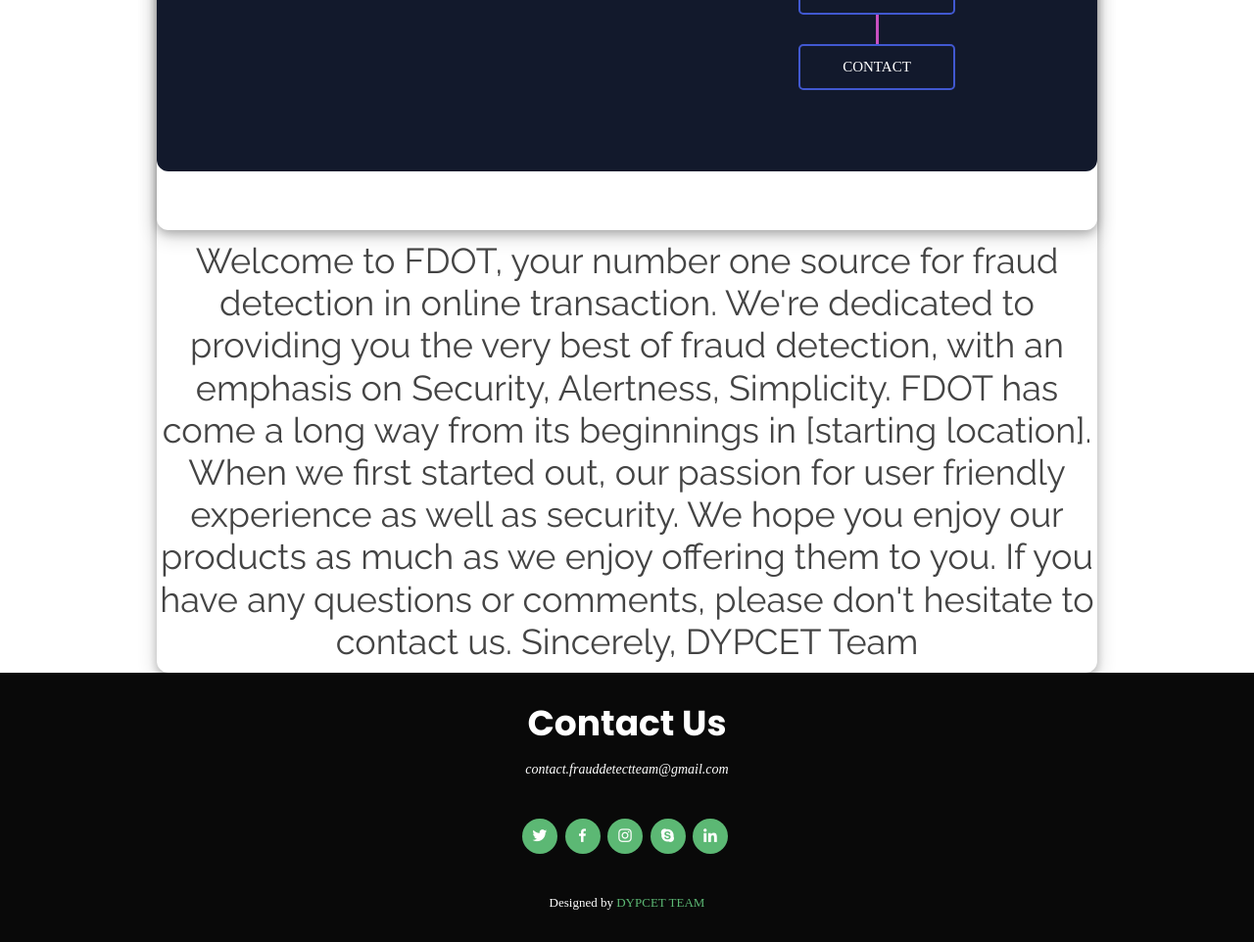
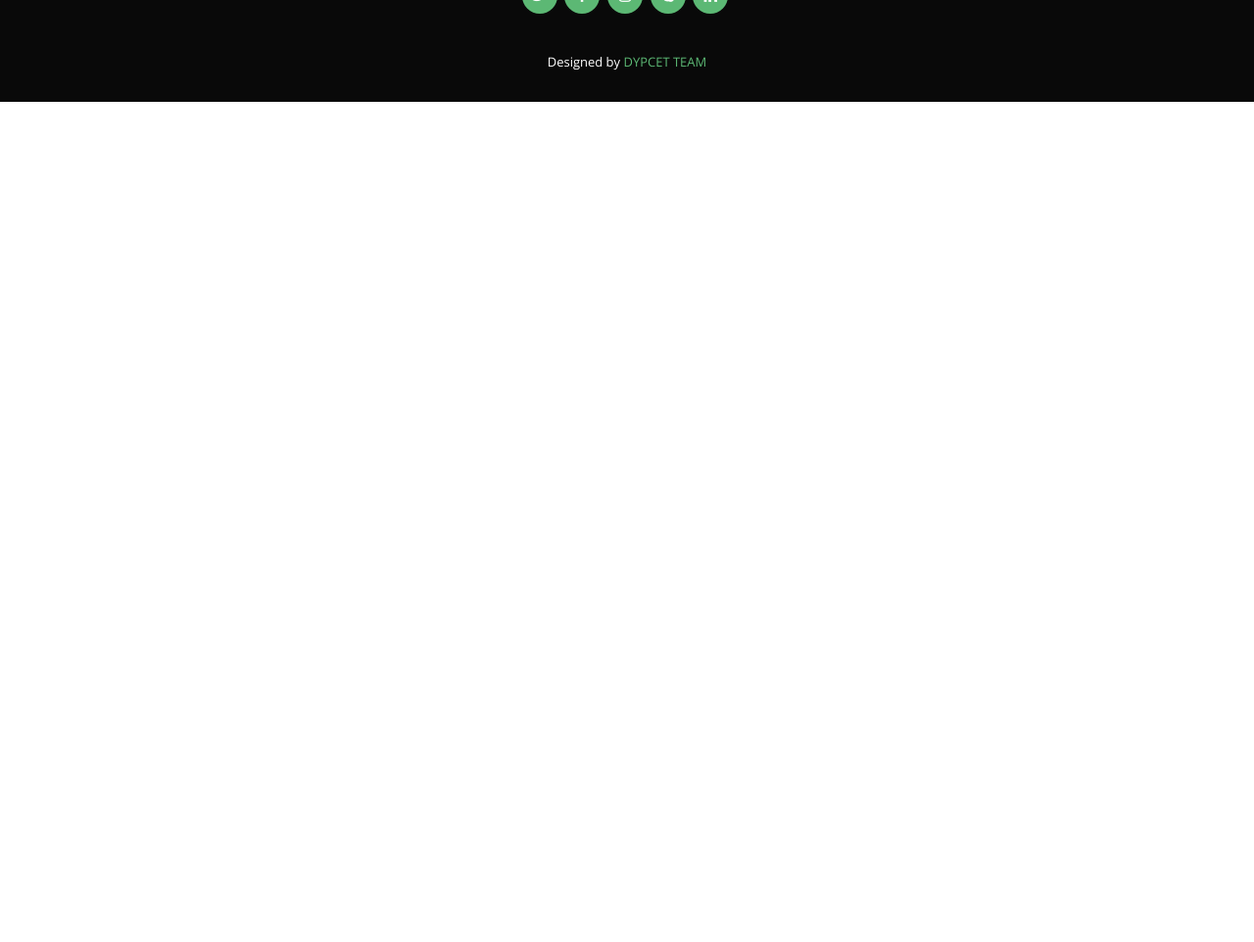
Before and after one commit to ga1620/Host_FDOT, a Django app: page /about/ in a window 1280 px wide. Shown: the part 395-1357 px from the top of the page at 98% size. After the commit the page ends 499 px from the top, so only its background shows below. Run offline with Django 3.2, Linux system fonts and the light colour scheme; some libraries are stand-ins or nearby versions.

Commit message:
new change

```diff
--- a/templates/homeApp/about.html
+++ b/templates/homeApp/about.html
@@ -3,206 +3,12 @@
 {% block title %}
 ABOUT US | Fraud Detection System
 {% endblock %}
-{% block style %}
-@import url('https://fonts.googleapis.com/css2?family=Playfair+Display:wght@400;500;600;700&display=swap');
 
-*{
-    box-sizing: border-box;
-    padding: 0;
-    margin: 0;
-}
-body{
-    font-family: 'Playfair Display', serif;
-    display: grid;
-}
-section{
-    display: grid;
-    grid-template-columns: 1fr 1fr;
-    min-height: 70vh;
-    width: 75vw;
-    margin: 0 auto;
-    box-shadow: 0 4px 8px 0 rgba(0, 0, 0, 0.2), 0 6px 20px 0 rgba(0, 0, 0, 0.19);
-    border-radius: 12px
-}
-.image{
-    background-color: #12192c;
-    display: flex;
-    border-radius: 12px 0 0 12px;
-}
-.image img{
-height:214.245px;
-width: 433px;
-margin:50px auto
-}
-.content{
-    background-color: #12192c;
-    display: flex;
-    justify-content: center;
-    flex-direction: column;
-    align-items: center;
-    border-radius: 0  12px 12px 0;
-    color: #fff;
-}
-.content h2{
-    text-transform: uppercase;
-    font-size: 36px;
-    letter-spacing: 6px;
-    opacity: 0.9;
-}
-.content span{
-    height: 0.5px;
-    width: 80px;
-    background: #777;
-    margin: 30px 0;
-}
-.content p{
-    padding-bottom: 15px;
-    font-weight: 300;
-    opacity: 0.7;
-    width: 60%;
-    text-align: center;
-    margin: 0 auto;
-    line-height: 1.7;
-    color:#ffffff
-}
-.links{
-    margin: 15px 0;
-}
-.links li{
-    border: 2px solid #4158D0;
-    list-style: none;
-    border-radius: 5px;
-    padding: 10px 15px;
-    width: 160px;
-    text-align: center;
-}
-.links li a{
-    text-transform: uppercase;
-    color: #fff;
-    text-decoration: none;
-}
-.links li:hover{
-    border-color: #C850C0;
-}
-
-.vertical-line{
-    height: 30px;
-    width: 3px;
-    background: #C850C0;
-    margin: 0 auto;
-}
-.icons{
-    display: flex;
-    padding: 15px 0;
-}
-.icons li{
-    display: block;
-    padding: 5px;
-    margin: 5px;
-}
-.icons li i{
-    font-size: 26px;
-    opacity: 0.8;
-}
-.icons li i:hover{
-    color: #C850C0;
-    cursor: pointer;
-}
-
-
-/*****************/
-
-@media(max-width: 900px){
-    section{
-        grid-template-columns: 1fr;
-        width: 100%;
-        border-radius: none;
-    }
-    .image{
-        height: 100vh;
-        border-radius: none;
-    }
-    .content{
-        height: 100vh;
-        border-radius: none;
-    }
-    .content h2{
-        font-size: 20px;
-        margin-top: 50px;
-    }
-    .content span{
-        margin: 20px 0;
-    }
-    .content p{
-        font-size: 14px;
-    }
-    .links li a{
-        font-size: 14px;
-    }
-    .links{
-        margin: 5px 0;
-    }
-    .links li{
-        padding: 6px 10px;
-    }
-    .icons li i{
-        font-size: 15px;
-    }
-}
-.credit{
-    text-align: center;
-    color: #000;
-    font-family: 'Trebuchet MS', 'Lucida Sans Unicode', 'Lucida Grande', 'Lucida Sans', Arial, sans-serif;
-  }
-
-  .credit a{
-    text-decoration: none;
-    color:#000;
-    font-weight: bold;
-  }
-
-
-
-{%endblock%}
 {% block content %}
 <main id="main" >
 
     <!-- ======= Hero Section ======= -->
-    <section id="homesection" style="padding: 0px 0px;">
-      <section>
-        <div class = "image">
-           <img src="{% static 'assets/img/slide/fraud.jpeg' %}">
-        </div>
-
-        <div class = "content">
-            <h2>About Us</h2>
-            <span><!-- line here --></span>
-            <p></p>
-            <ul class = "links">
-                <li><a href = "#">work</a></li>
-                <div class = "vertical-line"></div>
-                <li><a href = "#">service</a></li>
-                <div class = "vertical-line"></div>
-                <li><a href = "#">contact</a></li>
-            </ul>
-            <ul class = "icons">
-                <li>
-                    <i class = "fa fa-twitter"></i>
-                </li>
-                <li>
-                    <i class = "fa fa-facebook"></i>
-                </li>
-
-            </ul>
-        </div>
-    </section><br><br>
-
-
-
-
-
-
-      <h1 style="text-align:center">
+      <h3 style="text-align:center;">
       Welcome to FDOT, your number one source for fraud detection in online transaction. We're dedicated to providing you the very best of fraud detection, with an emphasis on Security, Alertness, Simplicity.
 
 
@@ -215,7 +21,7 @@ We hope you enjoy our products as much as we enjoy offering them to you. If you
 Sincerely,
 
 DYPCET Team
-</h1>
+</h3>
     </section><!-- End Hero -->
 
     </main>
```
